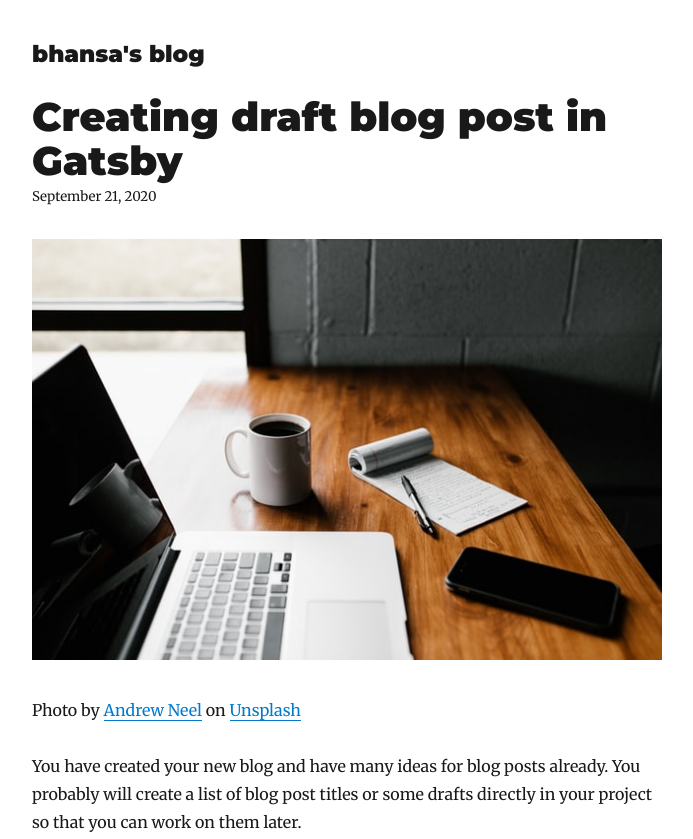
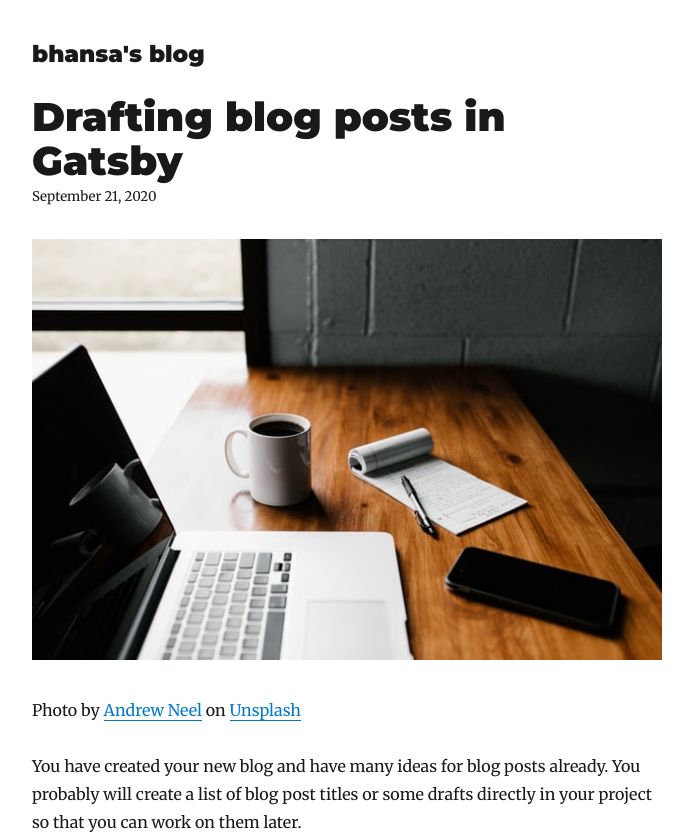
Before and after one commit to bhansa/blog, a Gatsby site: page /creating-drafts-in-gatsby-blog/ in a window 1280 px wide. Shown: the top 839 px of the page, without its empty margins (293-986 px from the left). Built offline with nearby package versions, Linux system fonts and the light colour scheme; Gatsby itself is replaced by a stand-in of ours; some packages are replaced by stand-ins of ours.

Commit message:
update post title

```diff
--- a/content/blog/creating-drafts-in-gatsby-blog/index.md
+++ b/content/blog/creating-drafts-in-gatsby-blog/index.md
@@ -1,5 +1,5 @@
 ---
-title: Creating draft blog post in Gatsby
+title: Drafting blog posts in Gatsby
 date: "2020-09-21"
 description: "In this blog post I will talk about a simple way of creating draft blog post in your gatsby site"
 ---
```
